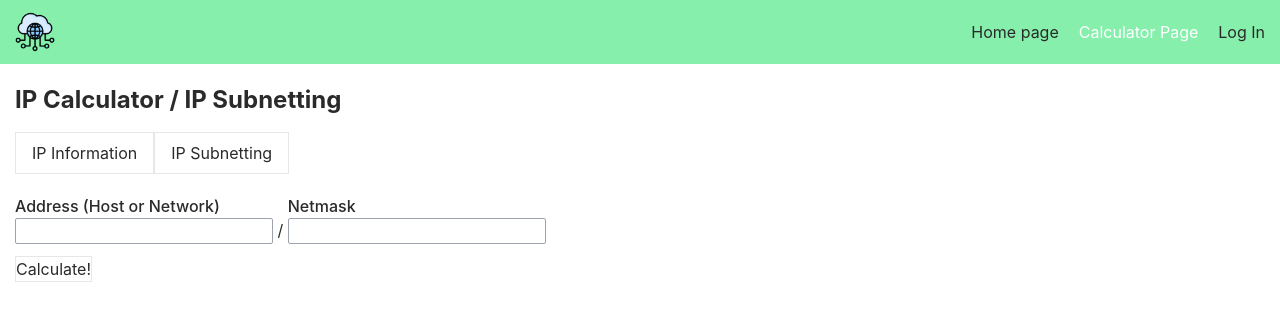
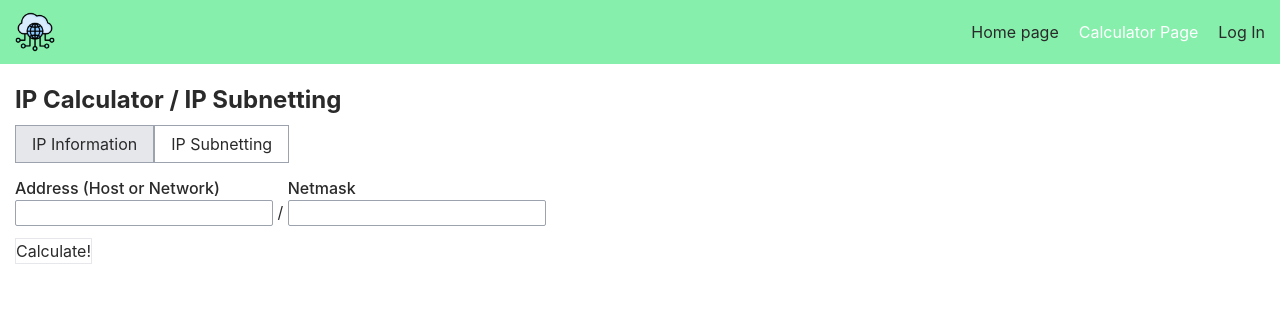
Before and after one commit to Oleksandr073/IP-Subnet-Calculator-Web-Application, a React (Vite) app: page /calculator in a window 1280 px wide. Shown: the top 320 px of the page. Built offline with nearby package versions, Linux system fonts and the light colour scheme; no server answers.

Commit message:
set styles for active calculator mode tab

```diff
--- a/src/App.tsx
+++ b/src/App.tsx
@@ -41,11 +41,11 @@ const router = createBrowserRouter([
         element: <CalculatorPage />,
         children: [
           {
-            path: '/calculator/',
+            path: '',
             element: <IPInformation />,
           },
           {
-            path: '/calculator/subnetting',
+            path: 'subnetting',
             element: <IPSubnetting />,
           },
         ],
--- a/src/pages/calculator/CalculatorPage.tsx
+++ b/src/pages/calculator/CalculatorPage.tsx
@@ -1,16 +1,35 @@
-import { Link, Outlet } from 'react-router-dom';
+import clsx from 'clsx';
+import { Link, Outlet, useLocation } from 'react-router-dom';
 
 export const CalculatorPage = () => {
+  const location = useLocation();
+  const isIPInformation = location.pathname === '/calculator';
+  const isIPSubnetting = location.pathname === '/calculator/subnetting';
+
   return (
     <div className="container py-5">
       <h1 className="font-bold text-2xl mb-4">IP Calculator / IP Subnetting</h1>
 
       <ul className="flex mb-4">
-        <li className="border py-2 px-4">
-          <Link to="/calculator/">IP Information</Link>
+        <li>
+          <Link
+            to=""
+            className={clsx('border border-gray-400 py-2 px-4', {
+              'bg-gray-200': isIPInformation,
+            })}
+          >
+            IP Information
+          </Link>
         </li>
-        <li className="border py-2 px-4">
-          <Link to="/calculator/subnetting">IP Subnetting</Link>
+        <li>
+          <Link
+            to="subnetting"
+            className={clsx('border border-gray-400 py-2 px-4', {
+              'bg-gray-200': isIPSubnetting,
+            })}
+          >
+            IP Subnetting
+          </Link>
         </li>
       </ul>
 
```
